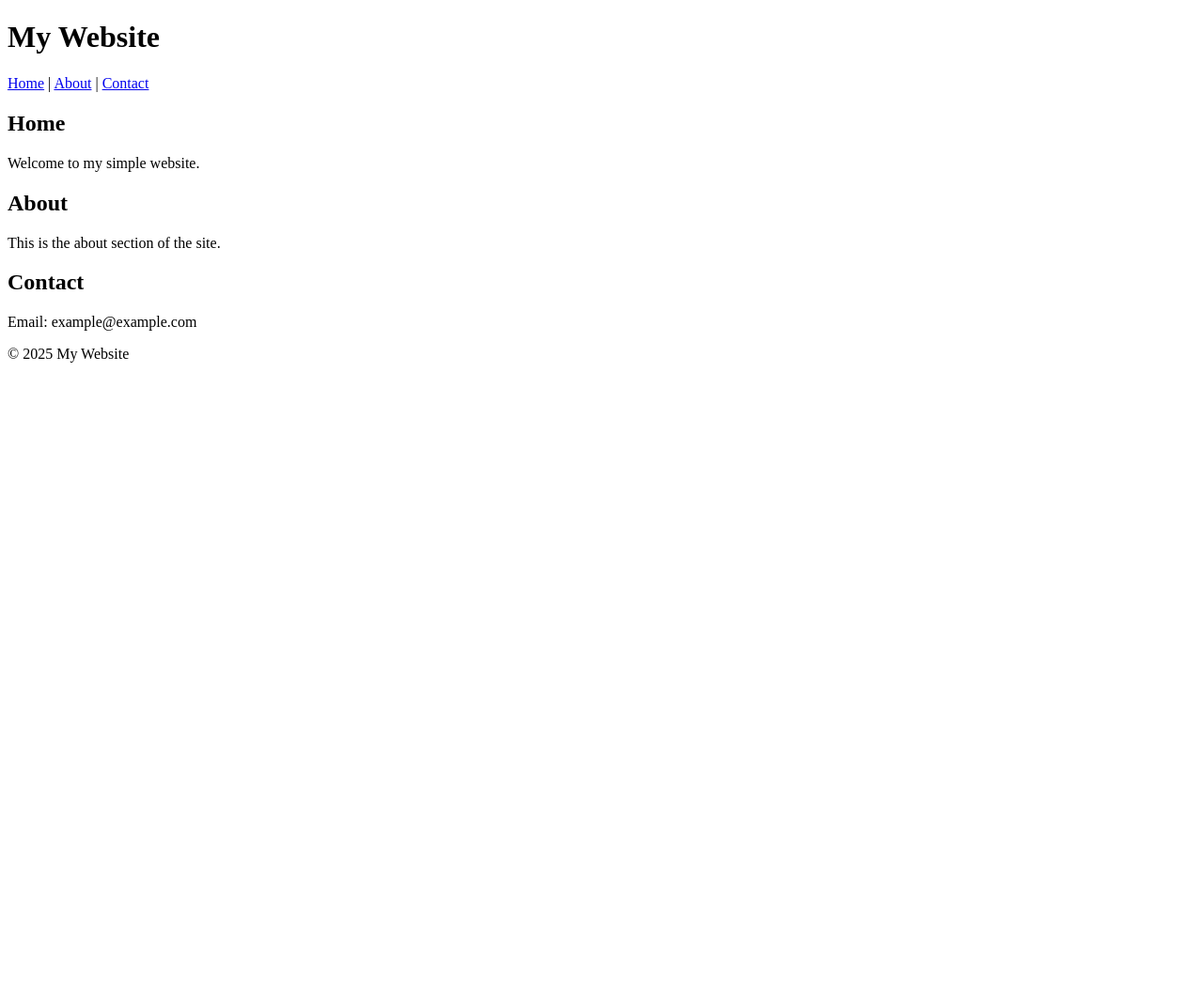
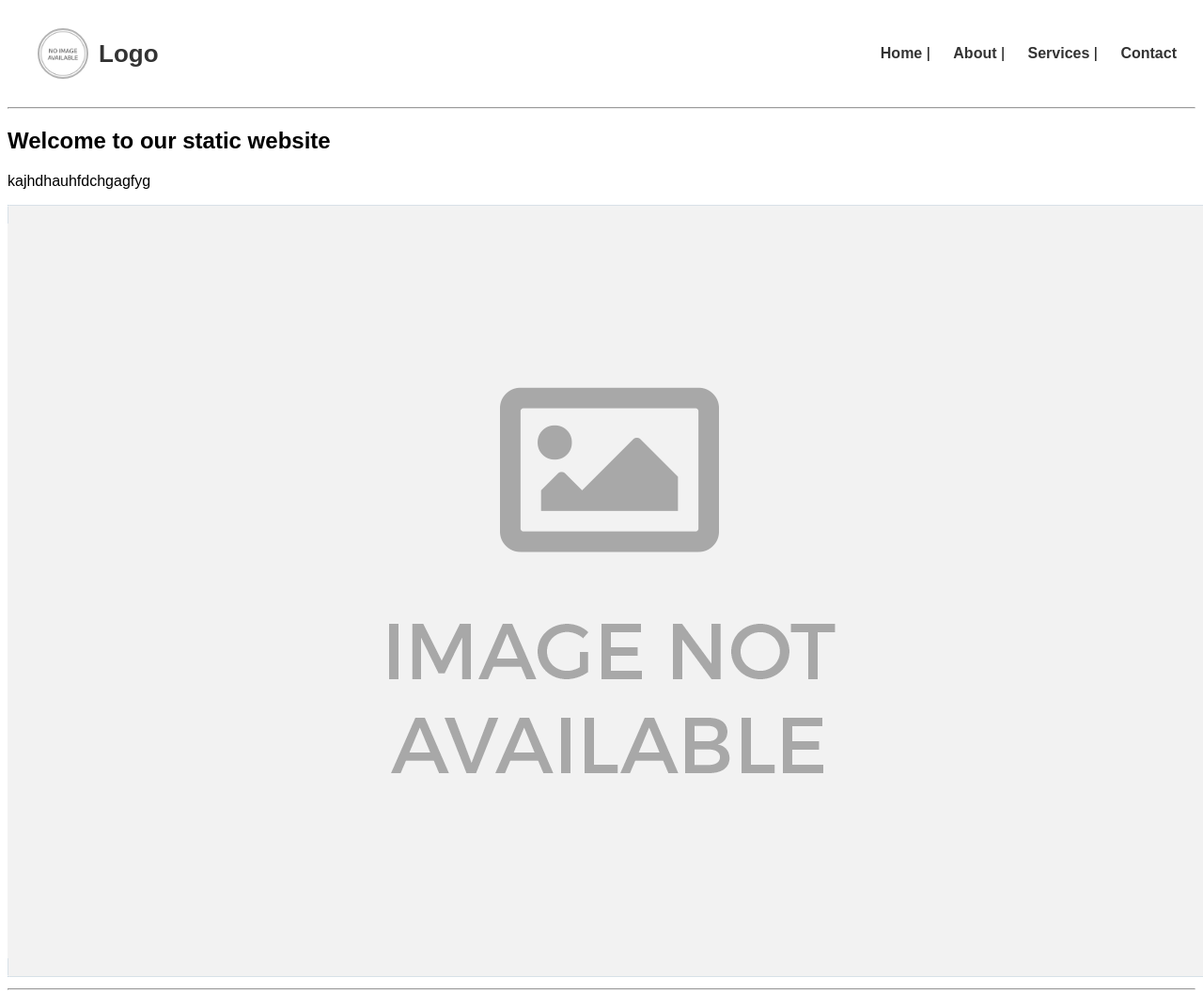
Before and after one commit to LuigiCarl/Group-F4, a plain HTML site: page index.html in a window 1280 px wide. Shown: the top 1057 px of the page at 94% size. Before the commit the page ends 800 px from the top, so only its background shows below. Drawn offline with Linux system fonts and the light colour scheme.

Commit message:
Add header with navbar and logo

```diff
--- a/index.html
+++ b/index.html
@@ -1,39 +1,57 @@
 <!DOCTYPE html>
 <html lang="en">
+
 <head>
-    <meta charset="UTF-8">
-    <meta name="viewport" content="width=device-width, initial-scale=1.0">
-    <title>Document</title>
+  <meta charset="UTF-8">
+  <meta name="viewport" content="width=device-width, initial-scale=1.0">
+  <title>Static Website</title>
+  <link rel="stylesheet" href="style.css">
 </head>
+
 <body>
-    <header>
-    <h1>My Website</h1>
-    <nav>
+  <header>
+    <div class="logo">
+      <img src="img/No_image_available.svg.png" alt="Sample Picture">
+      <h1>Logo</h1>
+    </div>
+
+    <nav class="nav">
       <a href="#home">Home</a> |
       <a href="#about">About</a> |
+      <a href="#services">Services</a> |
       <a href="#contact">Contact</a>
+      <span class="burger">&#9776</span>
     </nav>
   </header>
+  <hr>
 
   <main>
     <section id="home">
-      <h2>Home</h2>
-      <p>Welcome to my simple website.</p>
-    </section>
+      <h2>Welcome to our static website</h2>
+      <p>kajhdhauhfdchgagfyg</p>
+
+      <img src="img/no-images-1.png" alt="Sample Picture">
+    </section><hr>
 
     <section id="about">
       <h2>About</h2>
       <p>This is the about section of the site.</p>
-    </section>
+    </section><hr>
 
     <section id="contact">
       <h2>Contact</h2>
       <p>Email: example@example.com</p>
+    </section><hr>
+
+     <section id="services">
+      <h2>Services</h2>
+      <p>This is the service section of the site.</p>
     </section>
-  </main>
+  </main><hr>
 
   <footer>
-    <p>© 2025 My Website</p>
+    <p>&copy; 2025 Static Website</p>
   </footer>
 </body>
+
 </html>
--- /dev/null
+++ b/style.css
@@ -0,0 +1,51 @@
+* {
+    font-family: sans-serif;
+}
+
+header {
+    display: flex;
+    justify-content: space-between;
+    padding: 10px 20px;
+    align-items: center;
+}
+.logo {
+    display: flex;
+    align-items: center;
+    gap: 11px;
+    padding: 12px;
+}
+.logo img {
+    width: 50px;
+    height: 50px;
+    border-radius: 50px;
+    border: 2px solid #3333335d;
+    border-radius: 50px;
+}
+.logo h1 {
+    font-size: 26px;
+    margin: 0;
+    color: #333;
+}
+nav a {
+    margin-left: 20px;
+    text-decoration: none;
+    color: #333;
+    font-weight: bold;
+}
+nav a:hover {
+    color: #3498db;
+    border-bottom: 2px solid #3498db;
+}
+.burger {
+    font-size: 26px;
+    cursor: pointer;
+    display: none;
+}
+@media (max-width: 760px) {
+    nav a {
+        display: none;
+    }
+    .burger {
+        display: block;
+    }
+}
```
Also changed, not shown: img/No_image_available.svg.png (added), img/no-images-1.png (added).
